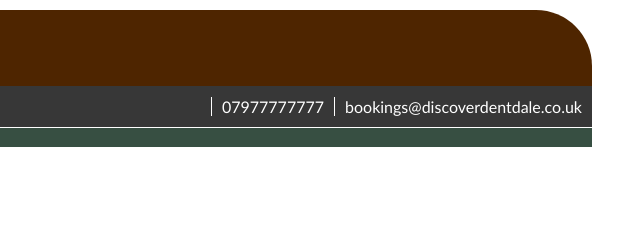
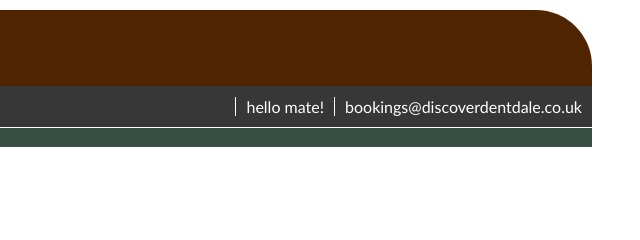
Before and after one commit to qwerty-falafel/flexdale, a plain HTML site: page browse.html in a window 1280 px wide. Shown: the top 240 px of the page, 592-1232 px from the left. Drawn offline with Linux system fonts and the light colour scheme.

Commit message:
push test

```diff
--- a/browse.html
+++ b/browse.html
@@ -22,7 +22,7 @@
         <nav>
             <p class="navigation"><a href="./index.html">Home</a></p>
             <div class="contact_info">
-                <p class="telephone">07977777777</p>
+                <p class="telephone">hello mate!</p>
                 <p class="email">bookings@discoverdentdale.co.uk</p>
             </div>
         </nav>
--- a/style.css
+++ b/style.css
@@ -145,7 +145,6 @@ aside {
 }
 
 form{
-
 text-align: center;
 }
 
```
